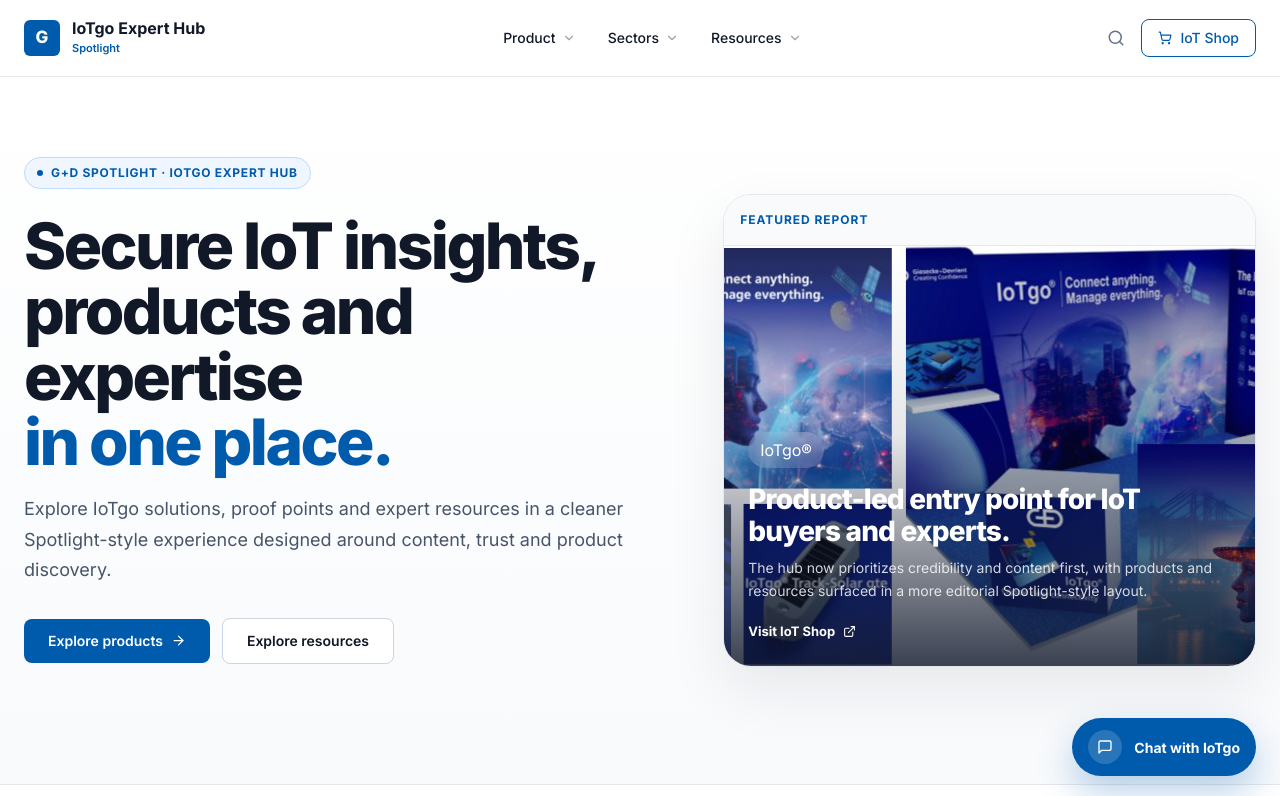
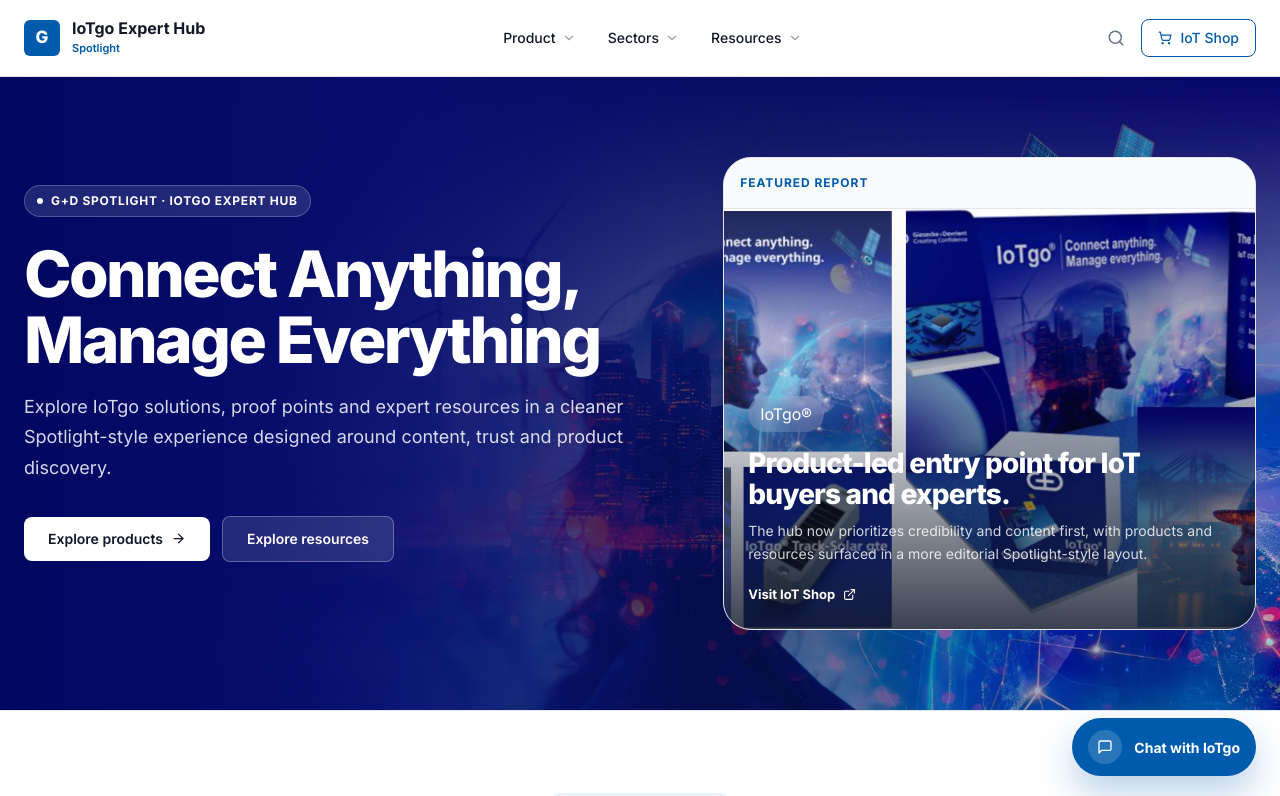
Before and after one commit to julioleo2026/iotgomockup, a React (Vite) app: page / in a window 1280 px wide. Shown: the top 796 px of the page. Built offline with nearby package versions, Linux system fonts and the light colour scheme.

Commit message:
Add files via upload

```diff
--- a/src/app/components/iot-hub/HeroSection.tsx
+++ b/src/app/components/iot-hub/HeroSection.tsx
@@ -1,24 +1,39 @@
 import { ArrowRight, ExternalLink } from "lucide-react";
 import exampleImage from "@/assets/dcb446166647abcc8ee830c4c01755566e01676f.png";
+import heroBanner from "@/assets/banner.webp";
 
 export function HeroSection() {
   return (
     <section
       className="relative overflow-hidden"
       style={{
-        background: "linear-gradient(180deg, #FFFFFF 0%, #F8FAFC 100%)",
         borderBottom: "1px solid #E5E7EB",
       }}
     >
-      <div className="max-w-screen-xl mx-auto px-6 py-20">
+      <div
+        className="absolute inset-0"
+        style={{
+          backgroundImage: `url(${heroBanner})`,
+          backgroundSize: "cover",
+          backgroundPosition: "center center",
+          backgroundRepeat: "no-repeat",
+        }}
+      />
+      <div
+        className="absolute inset-0"
+        style={{
+          background: "linear-gradient(90deg, rgba(1, 8, 96, 0.9) 0%, rgba(8, 17, 110, 0.82) 32%, rgba(10, 22, 89, 0.58) 60%, rgba(10, 22, 89, 0.2) 100%)",
+        }}
+      />
+      <div className="relative max-w-screen-xl mx-auto px-6 py-20">
         <div className="grid grid-cols-1 lg:grid-cols-[1.1fr_0.9fr] gap-12 items-center">
           <div>
             <div
               className="inline-flex items-center gap-2 px-3 py-1.5 rounded-full mb-6"
-              style={{ background: "#EFF6FF", border: "1px solid #BFDBFE" }}
+              style={{ background: "rgba(255,255,255,0.12)", border: "1px solid rgba(255,255,255,0.22)", backdropFilter: "blur(10px)" }}
             >
-              <div className="w-1.5 h-1.5 rounded-full" style={{ background: "#005BAC" }} />
-              <span style={{ color: "#005BAC", fontSize: 12, letterSpacing: "0.06em", textTransform: "uppercase", fontWeight: 700 }}>
+              <div className="w-1.5 h-1.5 rounded-full" style={{ background: "#FFFFFF" }} />
+              <span style={{ color: "#FFFFFF", fontSize: 12, letterSpacing: "0.06em", textTransform: "uppercase", fontWeight: 700 }}>
                 G+D Spotlight · IoTgo Expert Hub
               </span>
             </div>
@@ -26,23 +41,21 @@
             <h1
               className="mb-5"
               style={{
-                color: "#111827",
+                color: "#FFFFFF",
                 fontSize: "clamp(40px, 5vw, 64px)",
                 fontWeight: 800,
                 lineHeight: 1.02,
                 letterSpacing: "-0.04em",
               }}
             >
-              Secure IoT insights,
+              Connect Anything,
               <br />
-              products and expertise
-              <br />
-              <span style={{ color: "#005BAC" }}>in one place.</span>
+              Manage Everything
             </h1>
 
             <p
               className="mb-8 max-w-2xl"
-              style={{ color: "#475569", fontSize: 18, lineHeight: 1.7, fontWeight: 400 }}
+              style={{ color: "rgba(255,255,255,0.84)", fontSize: 18, lineHeight: 1.7, fontWeight: 400 }}
             >
               Explore IoTgo solutions, proof points and expert resources in a cleaner Spotlight-style experience designed around content, trust and product discovery.
             </p>
@@ -51,18 +64,18 @@
               <a
                 href="#products"
                 className="flex items-center gap-2 px-6 py-3 rounded-lg text-sm font-semibold transition-all"
-                style={{ background: "#005BAC", color: "#FFFFFF" }}
-                onMouseEnter={(e) => (e.currentTarget.style.background = "#004A8F")}
-                onMouseLeave={(e) => (e.currentTarget.style.background = "#005BAC")}
+                style={{ background: "#FFFFFF", color: "#0F172A" }}
+                onMouseEnter={(e) => (e.currentTarget.style.background = "#E2E8F0")}
+                onMouseLeave={(e) => (e.currentTarget.style.background = "#FFFFFF")}
               >
                 Explore products <ArrowRight size={15} />
               </a>
               <a
                 href="#resources"
                 className="flex items-center gap-2 px-6 py-3 rounded-lg text-sm font-semibold transition-all"
-                style={{ background: "#FFFFFF", color: "#111827", border: "1px solid #CBD5E1" }}
-                onMouseEnter={(e) => (e.currentTarget.style.background = "#F8FAFC")}
-                onMouseLeave={(e) => (e.currentTarget.style.background = "#FFFFFF")}
+                style={{ background: "rgba(255,255,255,0.12)", color: "#FFFFFF", border: "1px solid rgba(255,255,255,0.28)", backdropFilter: "blur(10px)" }}
+                onMouseEnter={(e) => (e.currentTarget.style.background = "rgba(255,255,255,0.18)")}
+                onMouseLeave={(e) => (e.currentTarget.style.background = "rgba(255,255,255,0.12)")}
               >
                 Explore resources
               </a>
```
Also changed, not shown: src/assets/banner.webp (added).
